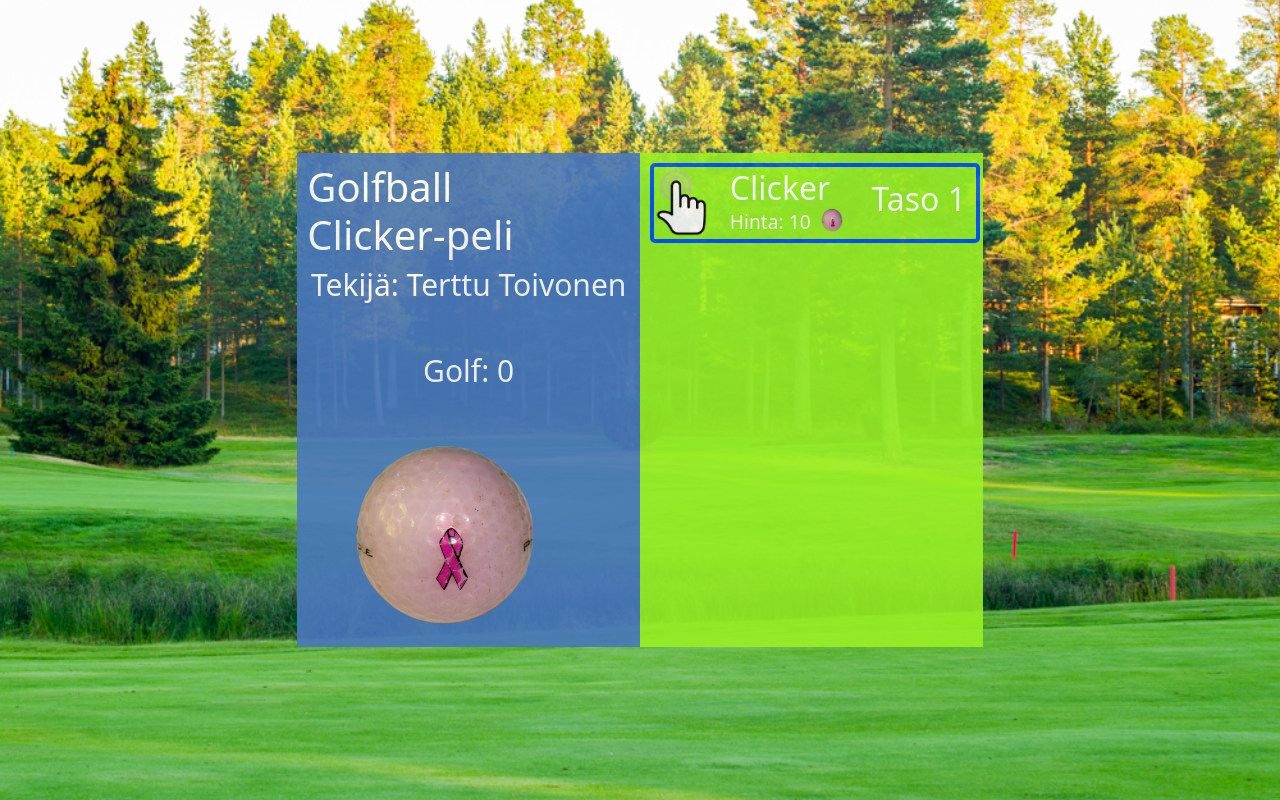
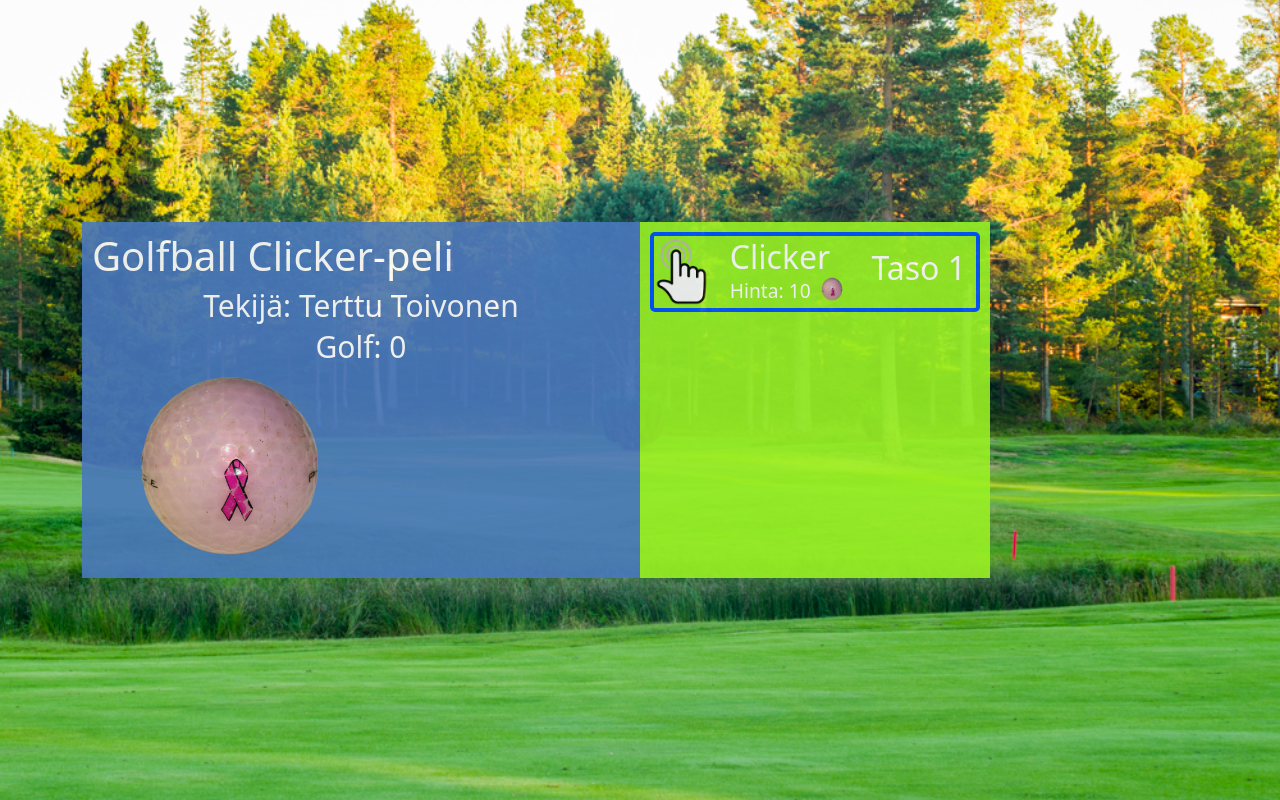
Before and after one commit to Tepa102/clicker_peli, a plain HTML site: page index.html in a window 1280 px wide. Drawn offline with nearby package versions, Linux system fonts and the light colour scheme.

Commit message:
responsiivisuutta

```diff
--- a/index.html
+++ b/index.html
@@ -1,5 +1,6 @@
 <!DOCTYPE html>
 <html lang="fi">
+    <div class="container">
     <head>
         <meta charset="UTF-8">
         <meta name="viewport" content="width=device-width, initial-scale=1.0">
@@ -12,18 +13,16 @@
         <section>
         <div class="main">
             <div class="left">
-                <h1>Golfball <br>Clicker-peli</h1>
+                <h1>Golfball Clicker-peli</h1>
                 <h3>Tekijä: Terttu Toivonen</h3>
-                <p></p>
                 <h3>Golf: <span class="golf-cost">0</span></h3>
-                <img src="img\golfpallo2TerttuToivonenIMGS3330.png" class="golf-image" draggable="false">
+                <img src="img\golfpallo2TerttuToivonenIMGS3330.png" class="golf-image img-fluid" draggable="false">
             </div>
             <div class="ball-container"></div>
             <div class="right" >
                 <div class="upgrade">
                     <div class="left-section">
                         <img src="img/clicker-white.png" alt="" class="upgrade-img">
-
                     </div>
                     <div class="mid-section">
                         <h4>Clicker</h4>
@@ -43,4 +42,5 @@
     </section>
     <script src="clicker.js"></script>
     </body>
+</div>
 </html>
--- a/styles.css
+++ b/styles.css
@@ -1,8 +1,6 @@
 body {
     display: grid;
     place-items: center;
-
-
     background-image: url('img/golfkenttäTerttuToivonenIMGQ3855.png');
     background-size: cover;
     background-attachment: fixed;
@@ -12,12 +10,12 @@ body {
     height: 100vh; /* taustakuvasta koko näytön kokoinen */
     color: white;
     align-items: center;
-    padding: 20px;
+    padding: 10px;
 }
 
 .main {
     display: flex;
-    gap: 200ps;
+    gap: 80;
 }
 
 .left {
@@ -30,7 +28,7 @@ body {
 .left h3 {
     text-align: center;
     font-size: 30px;
-    margin-bottom: 50px;
+    margin-bottom: 5px;
 }
 
 .golf-image {
@@ -52,7 +50,7 @@ body {
     background-color: rgb(152, 240, 36);
     opacity: 0.9;
     padding: 10px;
-    width: 50%;
+    width: flex;
     align-items: center;
 }
 
```
